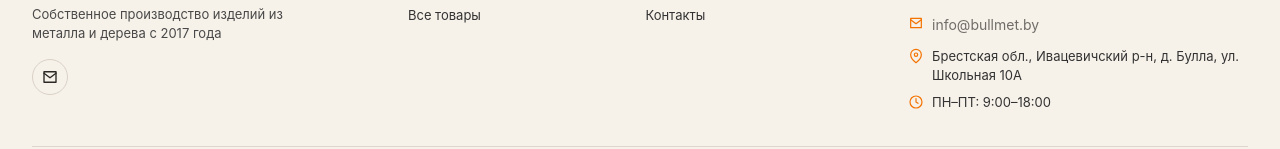
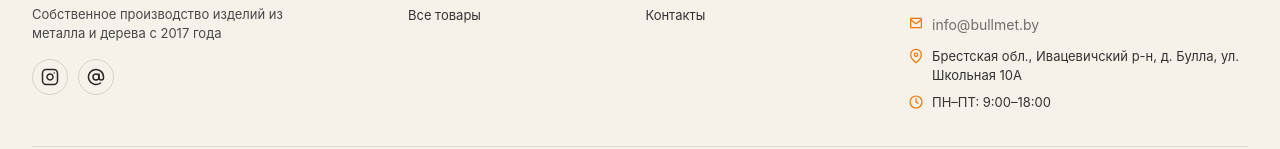
Before and after one commit to kurguzenko132/bullmet, a Next.js app: page / in a window 1280 px wide. Shown: the part 4087-4236 px from the top of the page. Built offline with nearby package versions, Linux system fonts and the light colour scheme; no server answers; the database is empty.

Commit message:
Update footer social icons

```diff
--- a/components/Footer.tsx
+++ b/components/Footer.tsx
@@ -2,6 +2,7 @@
 
 import Link from 'next/link';
 import { useEffect, useMemo, useState } from 'react';
+import { AtSign, Instagram } from 'lucide-react';
 import { Icon } from './Icon';
 import { Container } from './layout/Container';
 
@@ -51,9 +52,11 @@ export function Footer() {
           </Link>
           <p className="footer-description">Собственное производство изделий из металла и дерева с 2017 года</p>
           <div className="socials footer-socials">
-            {instagramHref && <a href={instagramHref} target="_blank" rel="noreferrer" aria-label="Instagram"><Icon name="instagram" /></a>}
+            {instagramHref
+              ? <a href={instagramHref} target="_blank" rel="noreferrer" aria-label="Instagram"><Instagram /></a>
+              : <span aria-label="Instagram"><Instagram /></span>}
             {telegramHref && <a href={telegramHref} target="_blank" rel="noreferrer" aria-label="Telegram"><Icon name="telegram" /></a>}
-            {settings.contacts.email && <a href={`mailto:${settings.contacts.email}`} aria-label="Email"><Icon name="mail" /></a>}
+            {settings.contacts.email && <a href={`mailto:${settings.contacts.email}`} aria-label="Email"><AtSign /></a>}
           </div>
         </div>
         <nav className="footer-column" aria-label="Каталог">
```
Also changed, not shown: app/globals.css.
